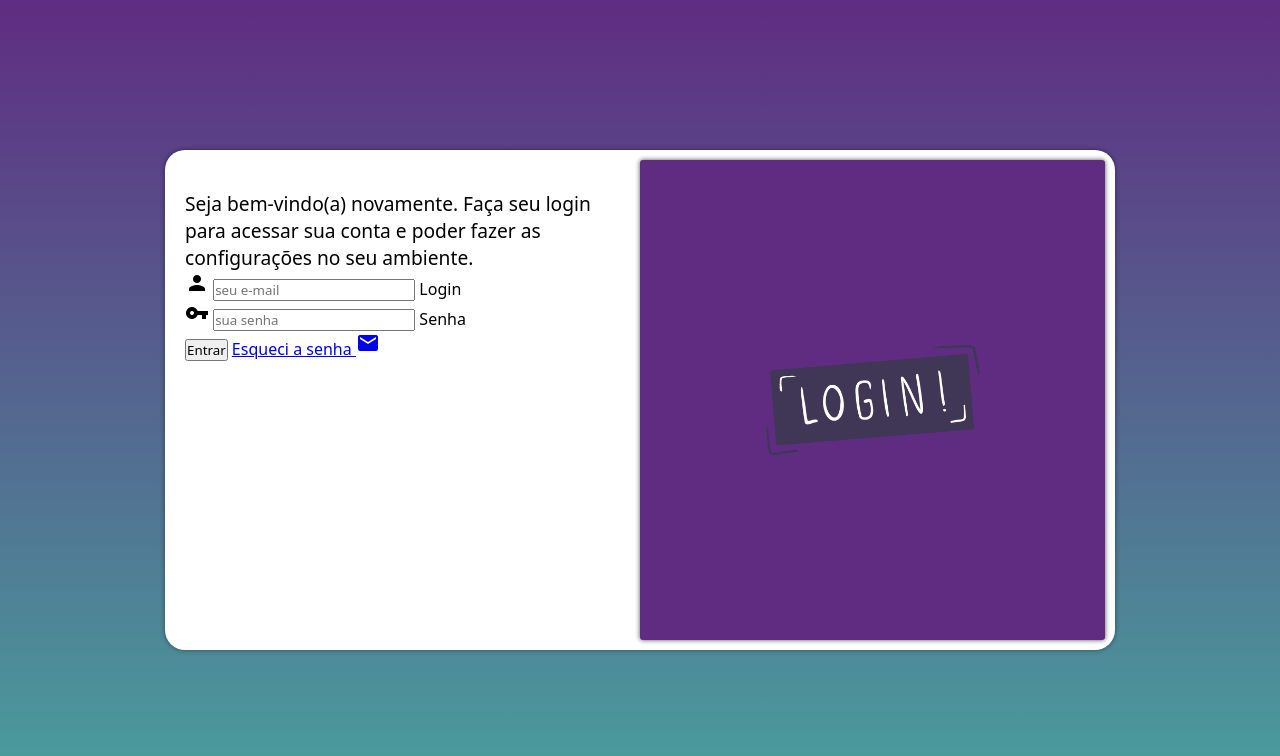
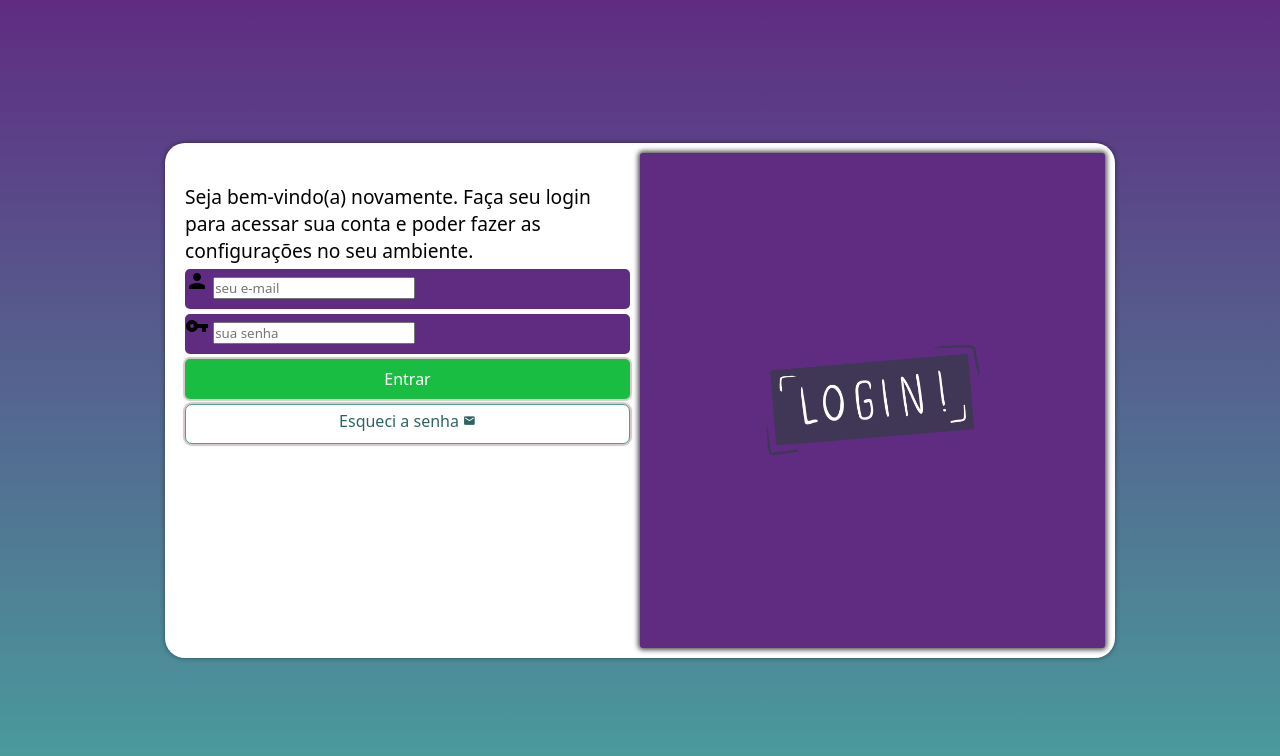
Before and after one commit to DEV-Eduardo-Silva/login, a plain HTML site: page index.html in a window 1280 px wide. Drawn offline with Linux system fonts and the light colour scheme.

Commit message:
botoes completos

```diff
--- a/estilos/style.css
+++ b/estilos/style.css
@@ -30,7 +30,7 @@ main{
 section#login{
     background-color: white;
     width: 250px;
-    height: 500px;
+    height: 515px;
     border-radius: 20px;
     box-shadow: 0px 0px 5px rgba(0, 0, 0, 0.450);
     transition: width .3s, height .3s;
@@ -41,7 +41,7 @@ section#login{
     background-size: cover;
     border-radius: 3px;
     height: 150px;
-    box-shadow: 0px 0px 5px rgba(0, 0, 0, 0.692);
+    box-shadow: 0px 0px 5px 2px rgba(0, 0, 0, 0.692);
     display: flex;
     justify-content: center;
     align-items: center;
@@ -69,3 +69,53 @@ margin-bottom: 10px;
 .formulario p{
     font-size: 0.8em;
 }
+form > input[type=submit] {
+    font-size: 1em;
+    width: 100%;
+    background-color: #19bd42 ;
+    color: white;
+    border: none;
+    height: 40px;
+    box-shadow: 0px 0px 1px 2px rgb(216, 199, 199);
+    display: block;
+    border-radius: 5px;
+    cursor: pointer;
+}
+form > input[type=submit]:hover{
+    background-color: #01771e;
+
+}
+.botao{
+    text-decoration: none;
+    text-align: center;
+    width: 100%;
+    height: 40px;
+    font-size: 1em;
+    display: block;
+    background-color: white;
+    color: #2d6462;
+    border-radius: 7px;
+    padding-top: 5px;
+    margin: 5px 0 auto;
+    border: 1px solid #49a09d;
+    box-shadow:0px 0px 1px 2px rgb(216, 199, 199);
+
+
+
+}
+form > a.botao > i {
+    font-size: 0.8em;
+}
+.botao:hover{
+    background-color: #4bb966;
+}
+.campo{
+    background-color: #5f2c82;
+    margin: 5px 0px;
+    border-radius: 5px;
+    height: 40px;
+    width: 100%;
+}
+.campo label{
+    display: none;
+}
--- a/index.html
+++ b/index.html
@@ -27,7 +27,7 @@
                         <label for="ilogin">Login</label>
 
                     </div>
-                    <div class="senha">
+                    <div class="campo">
                         <span class="material-icons">vpn_key</span>
                         <input type="password" name="senha" id="isenha"
                         placeholder="sua senha" autocomplete="current-password" required minlength="8"
@@ -35,7 +35,7 @@
                         <label for="isenha">Senha</label>
                     </div>
                     <input type="submit" value="Entrar">
-                    <a href="esqueci.html">
+                    <a href="esqueci.html" class="botao">
                         Esqueci a senha <i class= "material-icons">mail</i>
 
                     </a>
```
